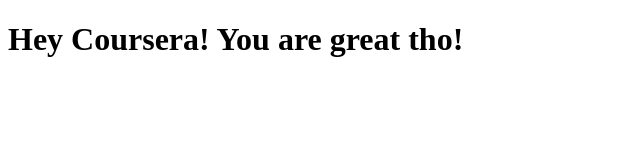
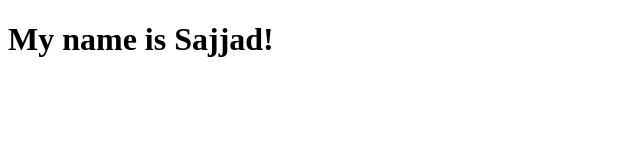
Before and after one commit to sajjad081/portfoli-sajjad, a plain HTML site: page site/index.html in a window 1280 px wide. Shown: the whole page, without its empty margins (0-640 px from the left). Drawn offline with Linux system fonts and the light colour scheme.

Commit message:
My first page

```diff
--- a/site/index.html
+++ b/site/index.html
@@ -1,9 +1,11 @@
 <!DOCTYPE html>
 <html>
 <head>
-	<title>Hello Coursera!</title>
+	<meta charset="utf-8">
+	<meta name="viewport" content="width=device-width, initial-scale=1">
+	<title>Coursera Test</title>
 </head>
 <body>
-<h1>Hey Coursera! You are great tho!</h1>
+<h1>My name is Sajjad!</h1>
 </body>
 </html>
```
